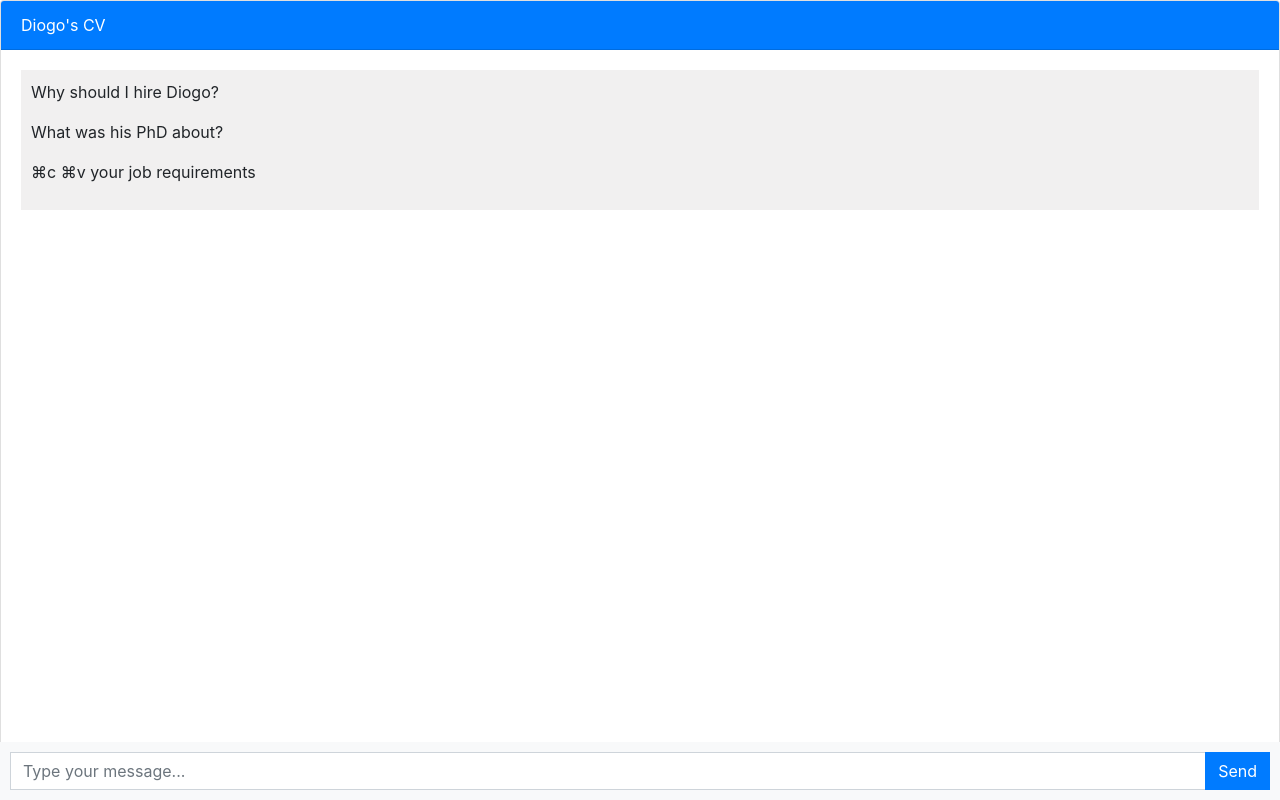
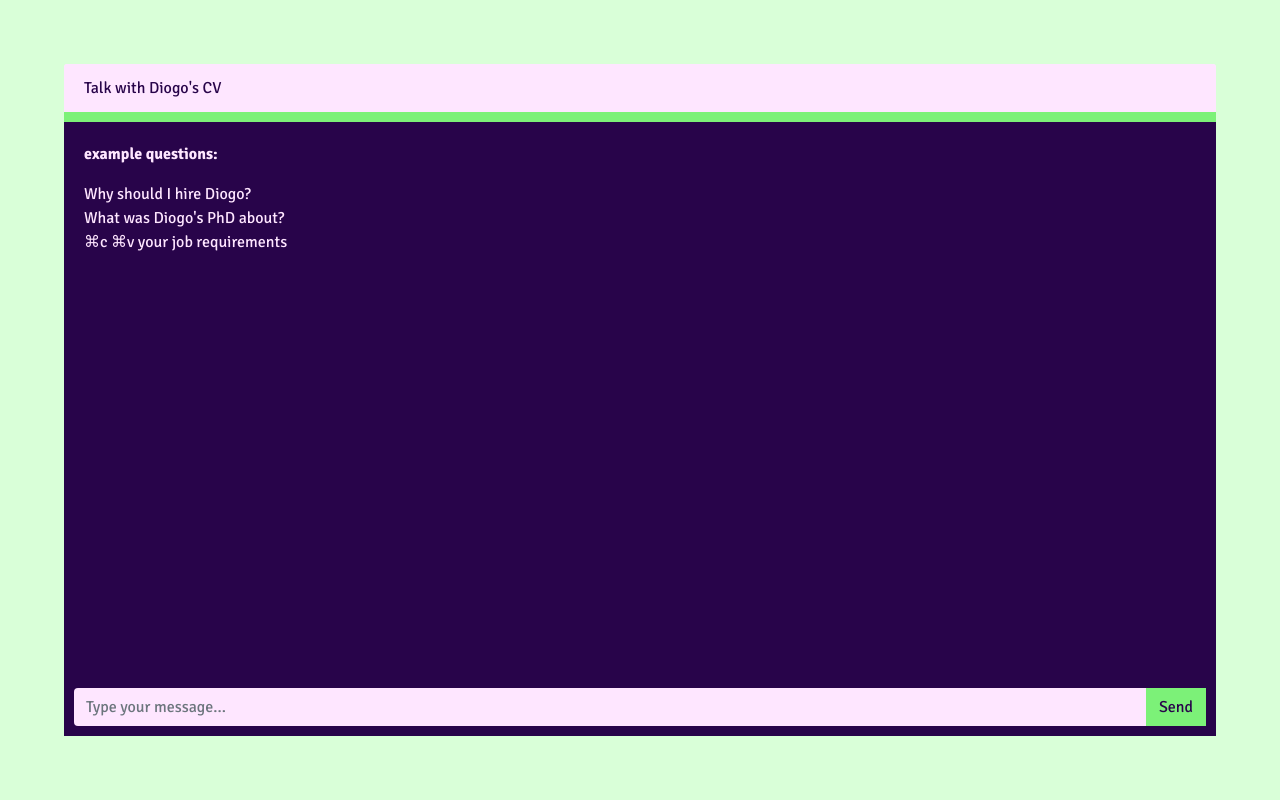
Before and after one commit to diogodebastos/cavai, a Django app: page / in a window 1280 px wide. Run offline with Django 4.2, Linux system fonts and the light colour scheme; some libraries are stand-ins or nearby versions.

Commit message:
landing page done

```diff
--- a/cavai/chatbot/views.py
+++ b/cavai/chatbot/views.py
@@ -11,18 +11,6 @@ messages = [{"role": "system", "content": "You are a helpful assistant."}]
 assistant = client.beta.assistants.retrieve(settings.OPENAI_ASSISTANT_ID)
 thread = client.beta.threads.create()
 
-def clean_string2(input_string):
-    #return re.sub(r'\&#8203;``【oaicite:1】``&#8203;', '', input_string)
-    return re.sub(r'\【.*?】]', '', input_string)
-
-def clean_string3(input_string):
-    pattern = re.compile(r'†source', re.IGNORECASE)
-    result = re.sub(pattern, '', input_string)
-    # pattern = re.compile(r'&#8203;``【oaicite:0】``&#8203;', re.IGNORECASE)
-    # result = re.sub(pattern, '', result)
-
-    return result.strip()
-#【1】.
 def clean_string(input_string):
     result = ""
     inside_parentheses = 0
@@ -57,7 +45,7 @@ def ask_assistant(user_input):
     thread_id=thread.id,
     assistant_id=assistant.id,
     )
-    time.sleep(3)
+    time.sleep(4)
     run = client.beta.threads.runs.retrieve(
     thread_id=thread.id,
     run_id=run.id
@@ -82,5 +70,7 @@ def chatbot(request):
     if request.method == 'POST':
         user_input = request.POST.get('message')
         assistant_output = ask_assistant(user_input)
+        #assistant_output = "DEBUG"
+        #assistant_output = user_input
         return JsonResponse({'message':user_input, 'response': assistant_output})
     return render(request, 'chatbot.html')
--- a/cavai/templates/chatbot.html
+++ b/cavai/templates/chatbot.html
@@ -1,18 +1,46 @@
 {% extends 'base.html' %}
 
 {% block styles %}
+<link href="https://fonts.googleapis.com/css2?family=Signika:wght@400;700&display=swap" rel="stylesheet">
+
 <style>
     body, html {
       height: 100%;
+      background-color: #D9FFD8; /*f1f0f0*/
+      font-family: 'Signika' ,sans-serif; /* Replace with your desired font */
     }
 
+    .chat-container {
+      height: 100%;
+      display: flex;
+      flex-direction: column;
+      padding: 5%;
+      border-color: #7CF178;
+      border-radius: 10px;
+    }
+    .flex-grow-1 {
+      flex-grow: 1;
+      height: 90%;
+      /*
+      border-color: #7CF178;
+      border-bottom: none;
+      */
+      border: none;
+    }
     .messages-box {
-      flex: 1;
       overflow-y: auto;
+      max-height: 100%;
+      background-color: #28044A;
+      color: #FEE6FF;
+      /*
+      border-radius: 10px;
+      padding: 15px;
+      */
     }
 
     .messages-list {
       padding-left: 0;
+      border: none;
     }
 
     .message {
@@ -21,53 +49,127 @@
     }
 
     .message-text {
-      padding: 10px;
-      border-radius: 5px;
+      padding: 0px;
+      border-radius: 0px;
     }
 
     .sent {
-      background-color: #dcf8c6;
+      background-color: #28044A;
       align-self: flex-end;
+      color: #7CF178;
     }
 
     .received {
-      background-color: #f1f0f0;
+      background-color: #28044A;
       align-self: flex-start;
+      color: #FEE6FF;
     }
 
     .message-form {
       display: flex;
-      position: fixed;
+      position: column;
       bottom: 0;
       left: 0;
       right: 0;
       padding: 10px;
-      background-color: #f8f9fa;
+      background-color: #28044A;
+    }
+
+    .input-group {
+      border: none; /* Add this line */
     }
 
     .message-input {
       flex: 1;
-      border-radius: 0;
-      border-right: none;
+      border: none;
+      background-color: #FEE6FF; /* Replace with your desired color */
+      color: #28044A;
+    }
+
+    .message-input:focus {
+      background-color: #FEE6FF; /* Replace with your desired color */
+      color: #28044A;
+      border: none;
     }
 
     .btn-send {
       border-radius: 0;
+      background-color: #7CF178;
+      color: #28044A;
     }
 
-    .chat-container {
-      height: 100%;
+    .btn-send:hover {
+      background-color: #28044A;
+      color: #FEE6FF;
+    }
+
+    .card-header {
+      background-color: #FEE6FF; /*8A2BE2*/
+      color: #28044A;
+      border-color: #7CF178;
+      border-width: 10px;
+    }
+
+    /*
+    .message-sender::before {
+      content: "CV";
+      display: inline-block;
+      width: 20px;
+      height: 20px;
+      background-color: red;
+      color: #fff;
+      margin-right: 5px;
+      text-align: center;
+      line-height: 20px;
+      font-size: 10px;
+    }
+    */
+    .message-content-AI {
       display: flex;
-      flex-direction: column;
+      align-items: center;
+      justify-content: left;
     }
+
+    .message-content-AI::before {
+      content: "CV";
+      display: inline-block;
+      width: 15px;
+      height: 15px;
+      background-color: #FEE6FF;
+      color: #28044A;
+      margin-right: 5px;
+      text-align: center;
+      line-height: 15px;
+      font-size: 10px;
+    }
+
+    .message-content-USER {
+      display: flex;
+      align-items: center;
+      justify-content: left;
+    }
+
+    .message-content-USER::before {
+      content: "US";
+      display: inline-block;
+      width: 15px;
+      height: 15px;
+      background-color: #7CF178;
+      color: #28044A;
+      margin-right: 5px;
+      text-align: center;
+      line-height: 15px;
+      font-size: 10px;
+    }
+
   </style>
 {% endblock %}
 
 
 {% block content %}
-<div class="chat-container">
+<div class="chat-container id="chatContainer"">
   <div class="card flex-grow-1">
-    <div class="card-header bg-primary text-white">Diogo's CV</div>
+    <div class="card-header">Talk with Diogo's CV</div>
     <div class="card-body messages-box">
 
       <ul class="list-unstyled messages-list">
@@ -78,33 +180,47 @@
               <b></b>
             </div>
             <div class="message-content">
-              <p>Why should I hire Diogo?</p>
-              <p>What was his PhD about?</p>
-              <p>⌘c ⌘v your job requirements</p>
+              <p><b>example questions:</b></p>
+              <p>Why should I hire Diogo?<br>
+              What was Diogo's PhD about?<br>
+              ⌘c ⌘v your job requirements</p>
             </div>
           </div>
         </li>
       </ul>
 
     </div>
-    <br><br>
-    <br><br>
-    <br><br>
   </div>
   <form class="message-form">
     {%csrf_token%}
     <div class="input-group">
       <input type="text" class="form-control message-input" placeholder="Type your message...">
       <div class="input-group-append">
-        <button type="submit" class="btn btn-primary btn-send">Send</button>
+        <button type="submit" class="btn btn-send">Send</button>
       </div>
     </div>
   </form>
 </div>
 <script>
+  function typeMessage(element, message) {
+    let index = 0;
+
+    function type() {
+      if (index < message.length) {
+        element.innerHTML += message.charAt(index);
+        index++;
+        setTimeout(type, 5); // Adjust the delay between letters if needed
+        element.scrollTop = element.scrollHeight; // Auto-scroll
+        messagesBox.scrollTop = messagesBox.scrollHeight;
+      }
+    }
+    type();
+  }
+
   const messagesList = document.querySelector('.messages-list');
   const messageForm = document.querySelector('.message-form');
   const messageInput = document.querySelector('.message-input');
+  const messagesBox = document.querySelector('.messages-box');
 
   messageForm.addEventListener('submit', (event) => {
     event.preventDefault();
@@ -119,14 +235,19 @@
     messageItem.innerHTML = `
         <div class="message-text">
             <div class="message-sender">
-                <b>User</b>
+                <b></b>
             </div>
-            <div class="message-content">
-                ${message}
+            <div class="message-content-USER">
+              ${message}
             </div>
         </div>`;
     messagesList.appendChild(messageItem);
+    messagesBox.scrollTop = messagesBox.scrollHeight;
 
+    /*
+    const userMessageContent = messageItem.querySelector('.message-content-USER');
+    typeMessage(userMessageContent, message);
+    */
     messageInput.value = '';
 
     fetch('', {
@@ -145,14 +266,17 @@
         messageItem.innerHTML = `
         <div class="message-text">
             <div class="message-sender">
-              <b>Diogo's AI</b>
+              <b></b>
             </div>
-            <div class="message-content">
-                ${response}
+            <div class="message-content-AI">
             </div>
         </div>
           `;
         messagesList.appendChild(messageItem);
+        messagesBox.scrollTop = messagesBox.scrollHeight;
+
+        const aiMessageContent = messageItem.querySelector('.message-content-AI');
+        typeMessage(aiMessageContent, response);
       });
   });
 
```
